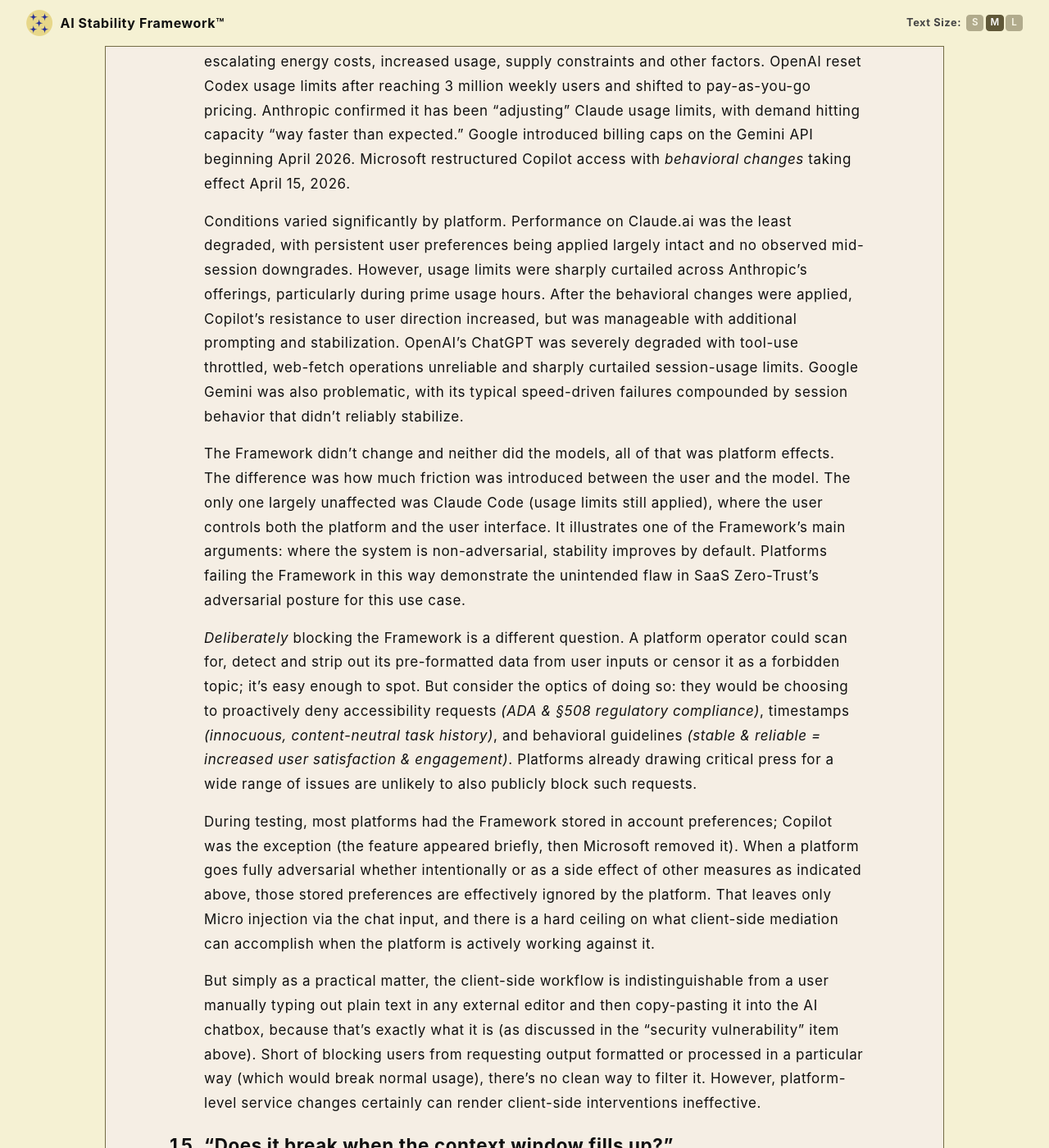
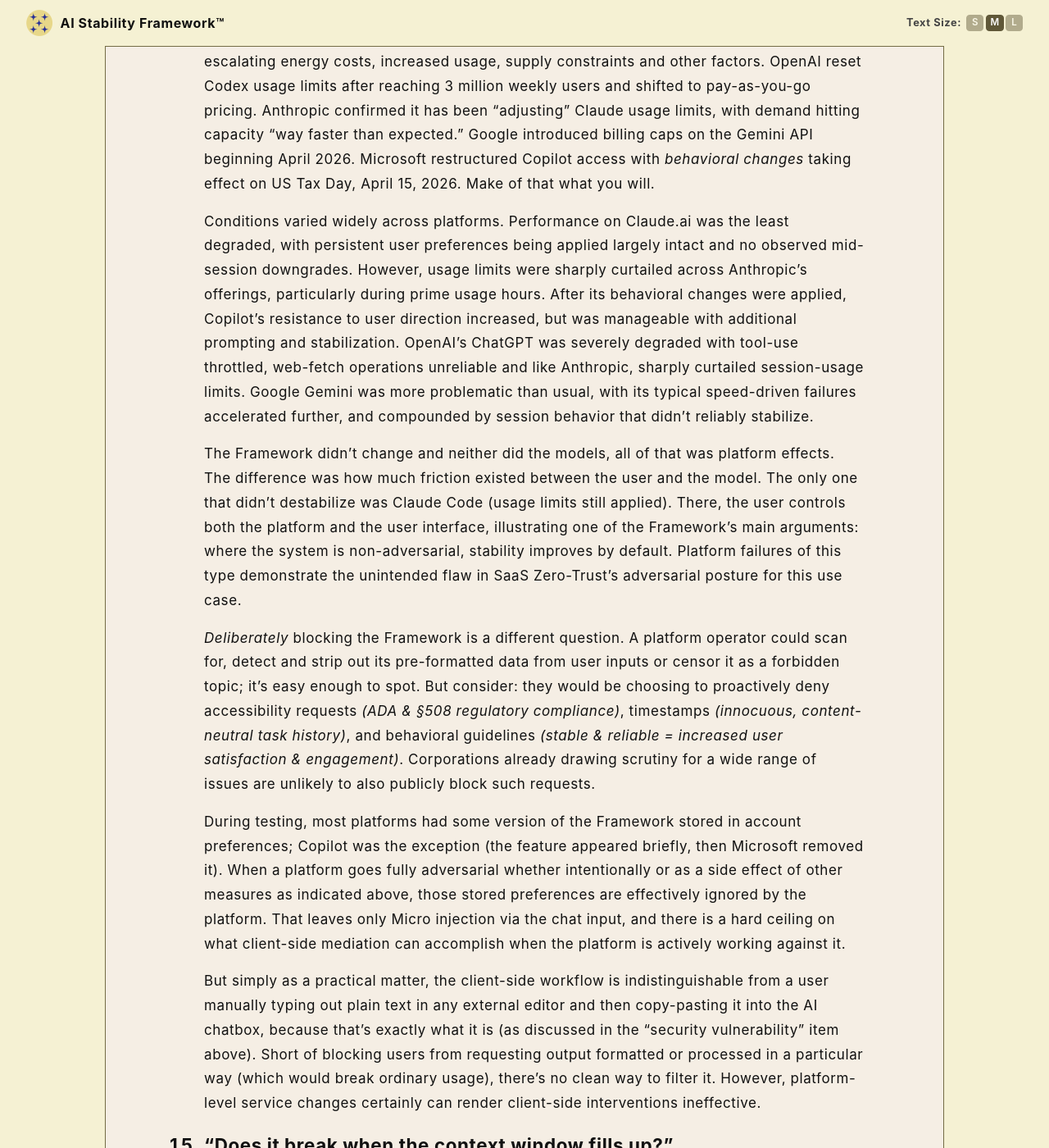
Before and after one commit to rojaslen/AISF-WEB, a Jekyll site: the page built from epilogue.md, in a window 1280 px wide and 1400 px high, scrolled down 7220 px. Shown: the whole window at 82% size. Built offline with Jekyll 4.4.1, drawn with Linux system fonts in a browser that asks for light colours; some web fonts are replaced; some of the changed text lies outside the part shown.

Commit message:
Update epilogue.md

```diff
--- a/epilogue.md
+++ b/epilogue.md
@@ -122,23 +122,23 @@
 
 14. <a name="faq14"></a>**"Won't the platforms just block it?"**
 
-    They certainly can, even if unintentionally. Media reporting from March and April 2026 documented cost-containment measures across all major AI platforms, in response to escalating energy costs, increased usage, supply constraints and other factors. OpenAI reset Codex usage limits after reaching 3 million weekly users and shifted to pay-as-you-go pricing. Anthropic confirmed it has been "adjusting" Claude usage limits, with demand hitting capacity "way faster than expected." Google introduced billing caps on the Gemini API beginning April 2026. Microsoft restructured Copilot access with *behavioral changes* taking effect April 15, 2026.
+    They certainly can, even if unintentionally. Media reporting from March and April 2026 documented cost-containment measures across all major AI platforms, in response to escalating energy costs, increased usage, supply constraints and other factors. OpenAI reset Codex usage limits after reaching 3 million weekly users and shifted to pay-as-you-go pricing. Anthropic confirmed it has been "adjusting" Claude usage limits, with demand hitting capacity "way faster than expected." Google introduced billing caps on the Gemini API beginning April 2026. Microsoft restructured Copilot access with *behavioral changes* taking effect on US Tax Day, April 15, 2026. Make of that what you will.
 
-    Conditions varied significantly by platform. Performance on Claude.ai was the least degraded, with persistent user preferences being applied largely intact and no observed mid-session downgrades. However, usage limits were sharply curtailed across Anthropic's offerings, particularly during prime usage hours. After the behavioral changes were applied, Copilot's resistance to user direction increased, but was manageable with additional prompting and stabilization. OpenAI's ChatGPT was severely degraded with tool-use throttled, web-fetch operations unreliable and sharply curtailed session-usage limits. Google Gemini was also problematic, with its typical speed-driven failures compounded by session behavior that didn't reliably stabilize.
+    Conditions varied widely across platforms. Performance on Claude.ai was the least degraded, with persistent user preferences being applied largely intact and no observed mid-session downgrades. However, usage limits were sharply curtailed across Anthropic's offerings, particularly during prime usage hours. After its behavioral changes were applied, Copilot's resistance to user direction increased, but was manageable with additional prompting and stabilization. OpenAI's ChatGPT was severely degraded with tool-use throttled, web-fetch operations unreliable and like Anthropic, sharply curtailed session-usage limits. Google Gemini was more problematic than usual, with its typical speed-driven failures accelerated further, and compounded by session behavior that didn't reliably stabilize.
 
-    The Framework didn't change and neither did the models, all of that was platform effects. The difference was how much friction was introduced between the user and the model. The only one largely unaffected was Claude Code (usage limits still applied), where the user controls both the platform and the user interface. It illustrates one of the Framework's main arguments: where the system is non-adversarial, stability improves by default. Platforms failing the Framework in this way demonstrate the unintended flaw in SaaS Zero-Trust's adversarial posture for this use case.
+    The Framework didn't change and neither did the models, all of that was platform effects. The difference was how much friction existed between the user and the model. The only one that didn't destabilize was Claude Code (usage limits still applied). There, the user controls both the platform and the user interface, illustrating one of the Framework's main arguments: where the system is non-adversarial, stability improves by default. Platform failures of this type demonstrate the unintended flaw in SaaS Zero-Trust's adversarial posture for this use case.
 
-    *Deliberately* blocking the Framework is a different question. A platform operator could scan for, detect and strip out its pre-formatted data from user inputs or censor it as a forbidden topic; it's easy enough to spot. But consider the optics of doing so: they would be choosing to proactively deny accessibility requests *(ADA & §508 regulatory compliance)*, timestamps *(innocuous, content-neutral task history)*, and behavioral guidelines *(stable & reliable = increased user satisfaction & engagement)*. Platforms already drawing critical press for a wide range of issues are unlikely to also publicly block such requests.
+    *Deliberately* blocking the Framework is a different question. A platform operator could scan for, detect and strip out its pre-formatted data from user inputs or censor it as a forbidden topic; it's easy enough to spot. But consider: they would be choosing to proactively deny accessibility requests *(ADA & §508 regulatory compliance)*, timestamps *(innocuous, content-neutral task history)*, and behavioral guidelines *(stable & reliable = increased user satisfaction & engagement)*. Corporations already drawing scrutiny for a wide range of issues are unlikely to also publicly block such requests.
 
-    During testing, most platforms had the Framework stored in account preferences; Copilot was the exception (the feature appeared briefly, then Microsoft removed it). When a platform goes fully adversarial whether intentionally or as a side effect of other measures as indicated above, those stored preferences are effectively ignored by the platform. That leaves only Micro injection via the chat input, and there is a hard ceiling on what client-side mediation can accomplish when the platform is actively working against it.
+    During testing, most platforms had some version of the Framework stored in account preferences; Copilot was the exception (the feature appeared briefly, then Microsoft removed it). When a platform goes fully adversarial whether intentionally or as a side effect of other measures as indicated above, those stored preferences are effectively ignored by the platform. That leaves only Micro injection via the chat input, and there is a hard ceiling on what client-side mediation can accomplish when the platform is actively working against it.
 
-    But simply as a practical matter, the client-side workflow is indistinguishable from a user manually typing out plain text in any external editor and then copy-pasting it into the AI chatbox, because that's exactly what it is (as discussed in the "security vulnerability" item above). Short of blocking users from requesting output formatted or processed in a particular way (which would break normal usage), there's no clean way to filter it. However, platform-level service changes certainly can render client-side interventions ineffective.
+    But simply as a practical matter, the client-side workflow is indistinguishable from a user manually typing out plain text in any external editor and then copy-pasting it into the AI chatbox, because that's exactly what it is (as discussed in the "security vulnerability" item above). Short of blocking users from requesting output formatted or processed in a particular way (which would break ordinary usage), there's no clean way to filter it. However, platform-level service changes certainly can render client-side interventions ineffective.
 
 15. <a name="faq15"></a>**"Does it break when the context window fills up?"**
 
-    Eventually, yes. Context windows have structural limitations, and there's nothing you can do about that. That's why periodic refreshing is part of the workflow. The desktop app's recommended cycle is Structure + Stabilize every 90-120 minutes. The browser extension is designed to automate this based on a token-usage metric instead, but clock time is sufficient for ordinary use.
+    Eventually, yes. Context windows have structural limitations, and there's nothing you can do about that. That's why periodic refreshing is part of the workflow. The legacy version of the desktop app recommended a manual cycle of Stabilize + Structure every 90-120 minutes. The current version automates this to every 10 and 20 turns. The browser extension uses refresh intervals based on a token-usage metric instead, but clock time is sufficient for light use.
 
-    Context decay is real and noticeable but manageable. Using STRUCTURE and STABILIZE is a bit like occasionally saving a document you're working on, rather than trusting that nothing will crash. Context decay even provides evidence for the Framework's premise: if AI behavior noticeably changes as its anchoring is evicted from context, that confirms the anchoring was doing something. The degradation curve is the control.
+    Context decay is real and noticeable but manageable. Using STABILIZE and STRUCTURE is a bit like occasionally saving a document you're working on, rather than trusting that nothing will crash. Context decay even provides evidence for the Framework's premise: if AI behavior noticeably changes as its anchoring is evicted from context, that confirms the anchoring was doing something. The degradation curve is the control.
 
 
 16. <a name="faq16"></a>**"Why is 'Human' capitalized? That's not standard English."**
```
Also changed, not shown: other parts of epilogue.md (+3 -1 lines).
